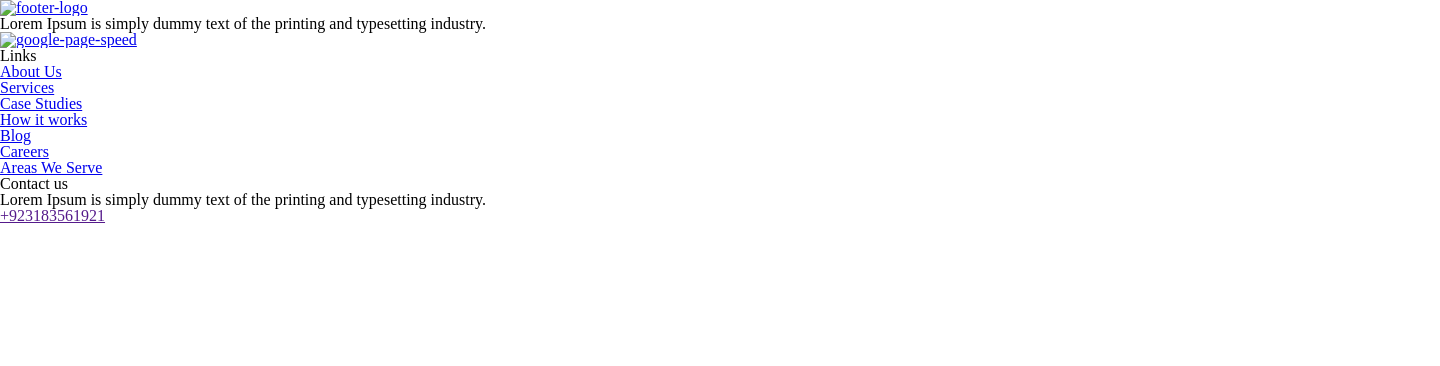
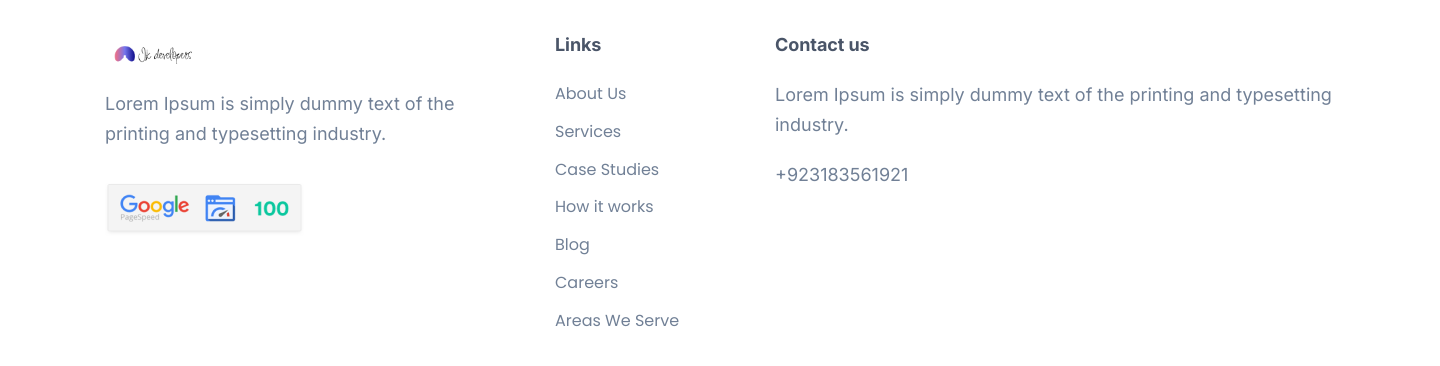
Before and after one commit to banhazo/likelion-8-banhazo, a plain HTML site: page components-footer/ljh/index.html in a window 1280 px wide. Shown: the whole page, 1440 px wide, since content can reach past the window. Drawn offline with nearby package versions, Linux system fonts and the light colour scheme; files that its build step writes are made by us from their sources; a web font is replaced by a local one.

Commit message:
ljh-footer section1, 2, 3완료

```diff
--- /dev/null
+++ b/components-footer/ljh/index.css
@@ -0,0 +1,98 @@
+@import url("https://fonts.googleapis.com/css2?family=Inter:wght@400;700&family=Poppins&display=swap");
+
+a {
+  text-decoration: none;
+}
+
+.ljh-footer {
+  display: flex;
+  margin: 0 auto;
+  font-family: Inter;
+  width: 1230px;
+  height: 294px;
+  padding: 34px 105px 168px;
+}
+
+.footer-section-1 {
+  padding-right: 78px;
+}
+
+.ljh-footer-logo {
+  display: block;
+  width: 123px;
+  height: 41px;
+  padding-bottom: 14px;
+}
+
+.ljh-footer-logo img {
+  width: 123px;
+  height: 41px;
+}
+
+.section-1-p {
+  width: 372px;
+  height: 58px;
+  color: #718096;
+  font-size: 18px;
+  font-style: normal;
+  font-weight: 400;
+  line-height: 30px;
+  padding-bottom: 36px;
+}
+
+.footer-section-2 {
+  padding-right: 87px;
+}
+
+.footer-section-2-list b {
+  display: block;
+  width: 47px;
+  height: 22px;
+  color: #4a5568;
+  font-size: 18px;
+  font-style: normal;
+  font-weight: 700;
+  line-height: normal;
+  letter-spacing: -0.09px;
+  padding-bottom: 19px;
+}
+
+.footer-section-2-list {
+  width: 133px;
+  height: 252px;
+}
+
+.footer-section-2-list a {
+  color: #718096;
+  font-family: Poppins;
+  font-size: 16px;
+  font-style: normal;
+  font-weight: 400;
+  line-height: 236.3%;
+}
+
+.footer-section-3-list b {
+  display: block;
+  width: 96px;
+  height: 22px;
+  color: #4a5568;
+  font-size: 18px;
+  font-style: normal;
+  font-weight: 700;
+  line-height: normal;
+  letter-spacing: -0.09px;
+  padding-bottom: 24px;
+}
+
+.footer-section-3-list p,
+a {
+  color: #718096;
+  font-size: 18px;
+  font-style: normal;
+  font-weight: 400;
+  line-height: 30px;
+}
+
+.footer-section-3-list p {
+  padding-bottom: 20px;
+}
--- a/components-footer/ljh/index.html
+++ b/components-footer/ljh/index.html
@@ -16,7 +16,7 @@
         <a href="/" class="ljh-footer-logo">
           <img src="/images/ljh/footer-logo.png" alt="footer-logo" />
         </a>
-        <p>
+        <p class="section-1-p">
           Lorem Ipsum is simply dummy text of the printing and typesetting
           industry.
         </p>
@@ -28,7 +28,7 @@
         </a>
       </div>
       <div class="footer-section-2">
-        <ul>
+        <ul class="footer-section-2-list">
           <li>
             <b>Links</b>
           </li>
@@ -56,13 +56,15 @@
         </ul>
       </div>
       <div class="footer-section-3">
-        <ul>
+        <ul class="footer-section-3-list">
           <li><b>Contact us</b></li>
           <li>
-            Lorem Ipsum is simply dummy text of the printing and typesetting
-            industry.
+            <p>
+              Lorem Ipsum is simply dummy text of the printing and typesetting
+              industry.
+            </p>
           </li>
-          <li><a href="">+923183561921</a></li>
+          <li><a href="/">+923183561921</a></li>
         </ul>
       </div>
     </footer>
```
Also changed, not shown: images/ljh/footer-logo.png (added), images/ljh/google-page-speed 1.png (added).
